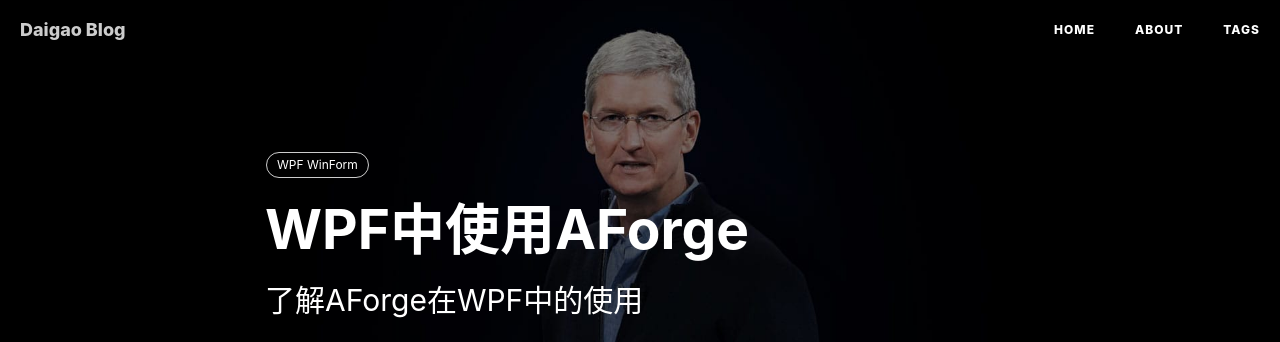
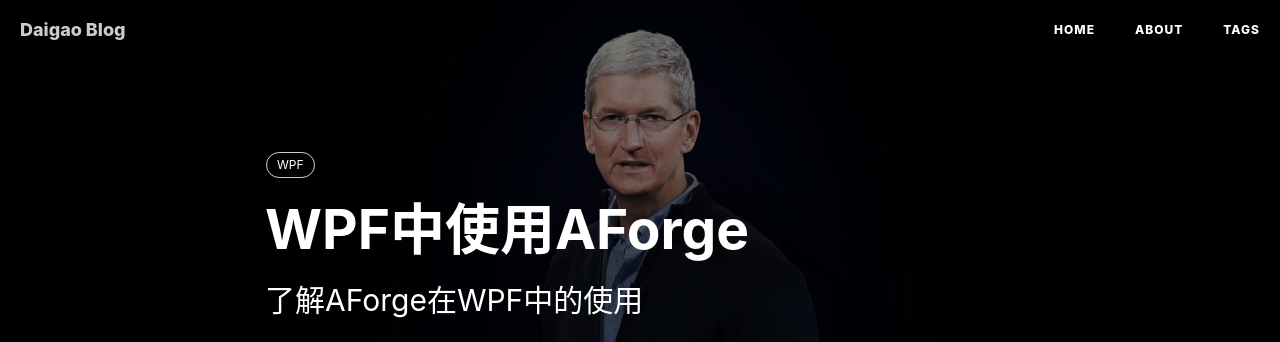
Before and after one commit to daigao/daigao.github.io, a Jekyll site: the page built from _posts/2018-11-01-在WPF中使用AForge控制摄像头拍照.md, in a window 1280 px wide and 900 px high. Shown: the top 342 px of the window. Built offline with Jekyll 4.4.1, drawn with Linux system fonts in a browser that asks for light colours; nearby versions of some CDN libraries; comment, search, counter and statistics services are not loaded.

Commit message:
Update _posts/2018-11-01-在WPF中使用AForge控制摄像头拍照.md

```diff
--- a/_posts/2018-11-01-在WPF中使用AForge控制摄像头拍照.md
+++ b/_posts/2018-11-01-在WPF中使用AForge控制摄像头拍照.md
@@ -7,7 +7,7 @@ author:     daigao
 header-img: img/post-bg-cook.jpg
 catalog: true
 tags:
-    - WPF WinForm
+    - WPF
 ---
 
 # 一、AForge.NET简介
```
